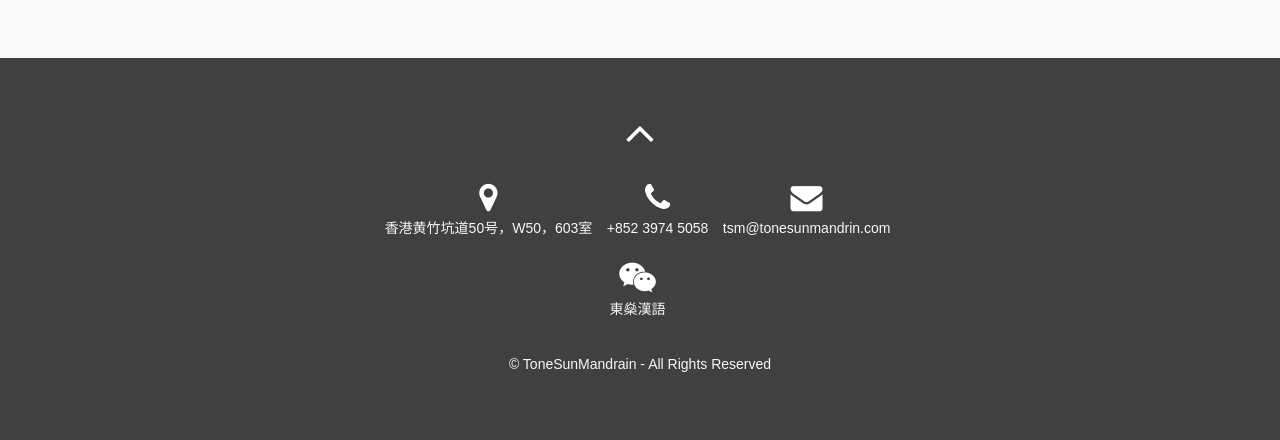
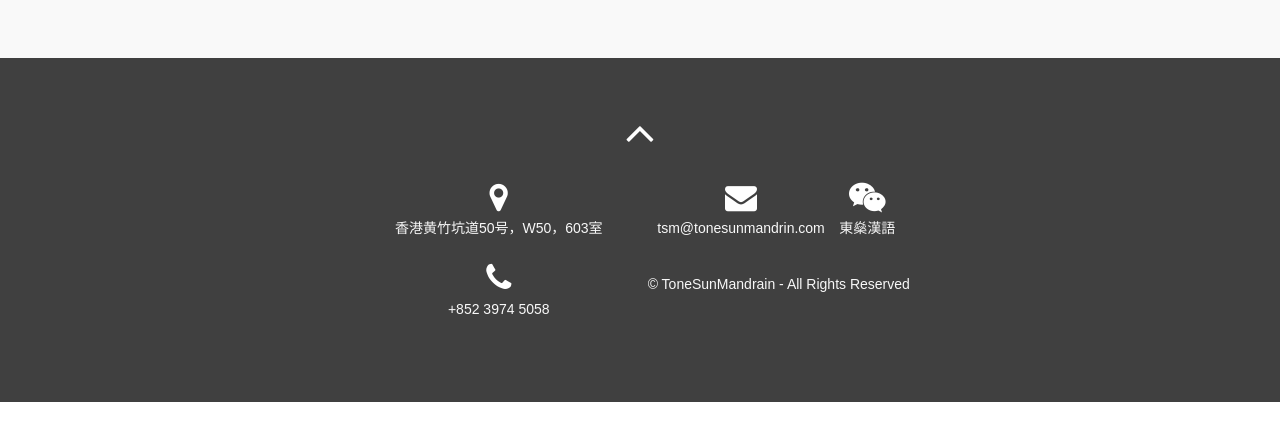
Before and after one commit to ToneSun/ToneSun.github.io, a plain HTML site: page index.html in a window 1280 px wide. Shown: the part 4267-4707 px from the top of the page. After the commit the page ends 4669 px from the top, so only its background shows below. Drawn offline with Linux system fonts and the light colour scheme; files that its build step writes are made by us from their sources; a web font is replaced by a local one.

Commit message:
update foot bar

```diff
--- a/index.html
+++ b/index.html
@@ -419,6 +419,7 @@
 				    <br>
 
 					<div class="foot-bar">
+					    <div class="col-lg-6 address-phone">
 						    <ul class="list-inline" style="none";>
 						    	<li>
 						    		<span class="fa fa-map-marker fa-2x"></span>
@@ -428,6 +429,11 @@
 						    		<span class="fa fa-phone fa-2x"></span>
 						    		<p>+852 3974 5058</p>
 						    	</li>
+						    <ul>
+					    </div>
+
+					    <div class="col-lg-6 wechat-email">
+	                        <ul class="list-inline" style="none";>
 						    	<li>
 						    		<span class="fa fa-envelope fa-2x"></span>
 						    		<p>tsm@tonesunmandrin.com</p>
@@ -437,6 +443,7 @@
 						    		<p>東燊漢語</p>
 						    	</li>
 						    </ul>
+						</div>
 					</div>
 
 					<div class="text-center">
```
Lines whose indentation alone changed are shown as unchanged.
